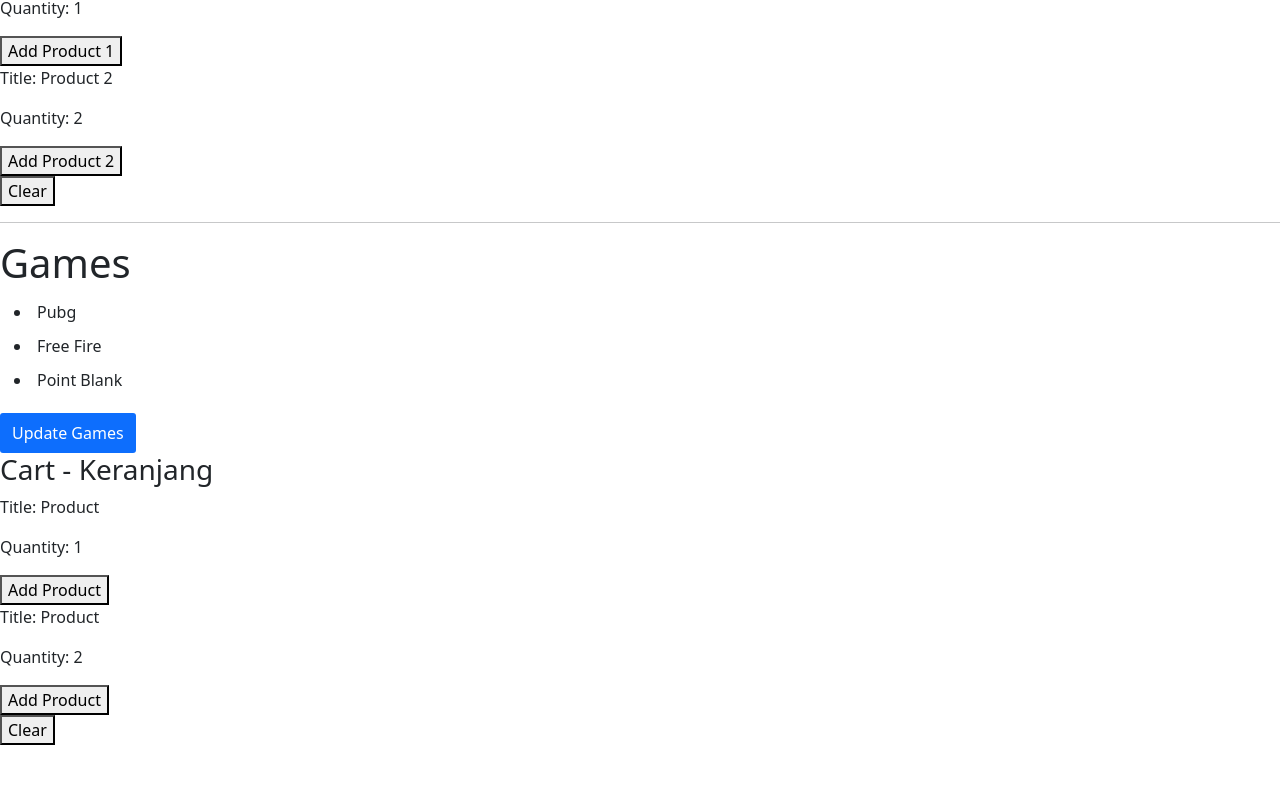
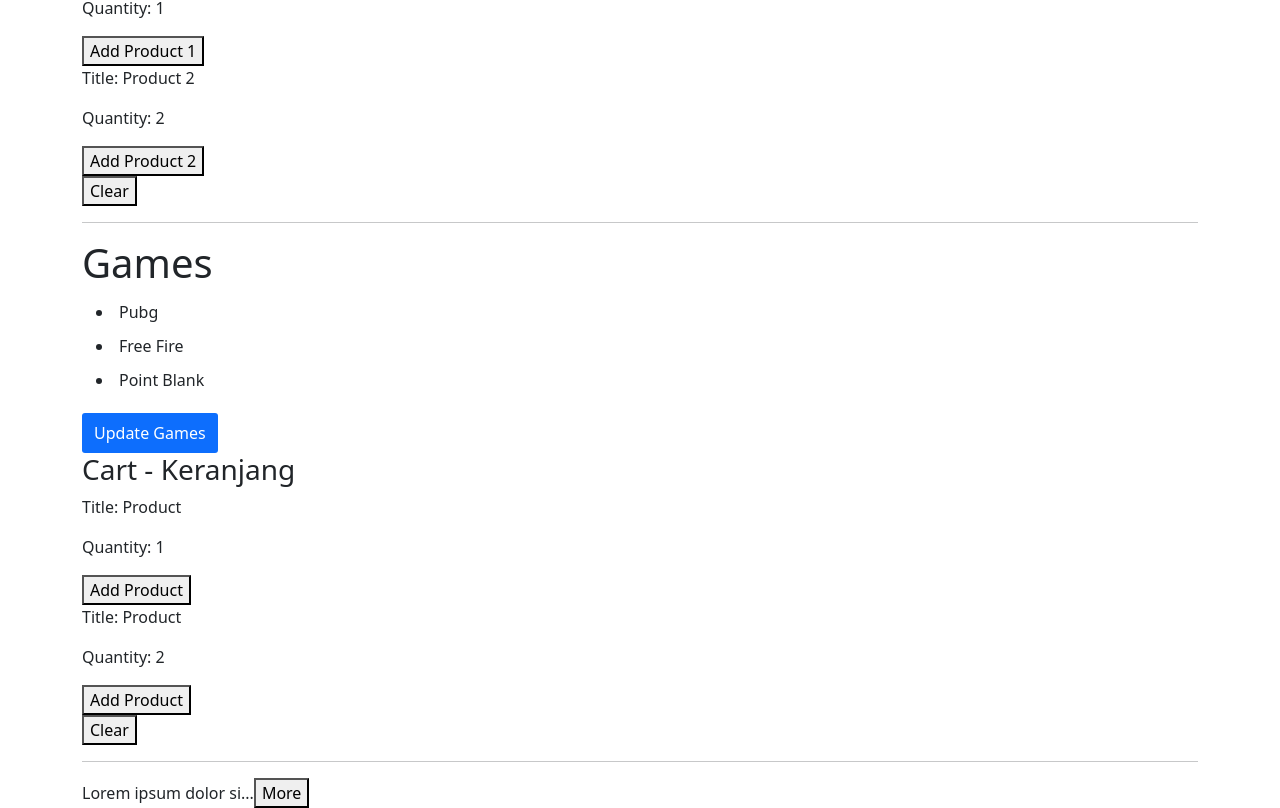
Before and after one commit to MusaAbdillah/react-with-mosh, a React (Vite) app: page / in a window 1280 px wide. Shown: the part 752-1560 px from the top of the page. Before the commit the page ends 1497 px from the top, so only its background shows below. Built offline with nearby package versions, Linux system fonts and the light colour scheme.

Commit message:
full text and less text

```diff
--- a/src/App.tsx
+++ b/src/App.tsx
@@ -7,6 +7,7 @@ import Like from "./components/Like/Like";
 import { produce } from "immer";
 import Navbar from "./components/Navbar/Navbar";
 import Cart from "./components/Cart";
+import Description from "./components/Description/Description";
 
 function App() {
   // let items = ["New York", "San Francisco", "Tokyo", "London", "Berlin"];
@@ -58,6 +59,9 @@ function App() {
     { id: 1, title: "Product 1", status: false, quantity: 1 },
     { id: 2, title: "Product 2", status: true, quantity: 2 },
   ]);
+
+  const [isFullText, setIsFullText] = useState(false);
+
   const handleButtonClick = (alertEnabled: boolean) => {
     setAlertEnabled(alertEnabled);
 
@@ -129,8 +133,12 @@ function App() {
     });
   };
 
+  const handleIsFullText = (isFullText: boolean) => {
+    setIsFullText(isFullText);
+  };
+
   return (
-    <div>
+    <div className="container">
       {alertEnabled && (
         <Alert onClick={handleButtonClick}>
           <h2>Hello world</h2>
@@ -182,6 +190,12 @@ function App() {
         onClear={() => onClearCart}
         onUpdate={handleCart}
       />
+      <hr />
+      <Description
+        length={20}
+        isFullText={isFullText}
+        setIsFullText={handleIsFullText}
+      />
     </div>
   );
 }
--- /dev/null
+++ b/src/components/Description/Description.tsx
@@ -0,0 +1,31 @@
+import Button from "../Button/Button";
+
+interface DescriptionProps {
+  length: number;
+  isFullText: boolean;
+  setIsFullText(value: boolean): void;
+}
+
+function Description({
+  length = 17,
+  isFullText,
+  setIsFullText,
+}: DescriptionProps) {
+  const loremIpsum =
+    "Lorem ipsum dolor sit amet, consectetur adipiscing elit. Vestibulum ullamcorper congue ipsum, vitae mollis enim. Cras non lorem sagittis,eleifend magna at, luctus eros. Duis eu felis ultricies neque tristiqu evestibulum nec sed urna. In nec sollicitudin ipsum, in eleifend magna. Duis sapien lorem, mollis in fermentum et, pellentesque et magna. Nulla faucibus eget mi id viverra. Fusce cursus lectus massa, sit amet tincidunt";
+  return (
+    <>
+      <div>
+        {loremIpsum.substring(0, isFullText ? loremIpsum.length : length) +
+          "..."}
+        {isFullText ? (
+          <button onClick={() => setIsFullText(false)}> Less </button>
+        ) : (
+          <button onClick={() => setIsFullText(true)}> More </button>
+        )}
+      </div>
+    </>
+  );
+}
+
+export default Description;
```
